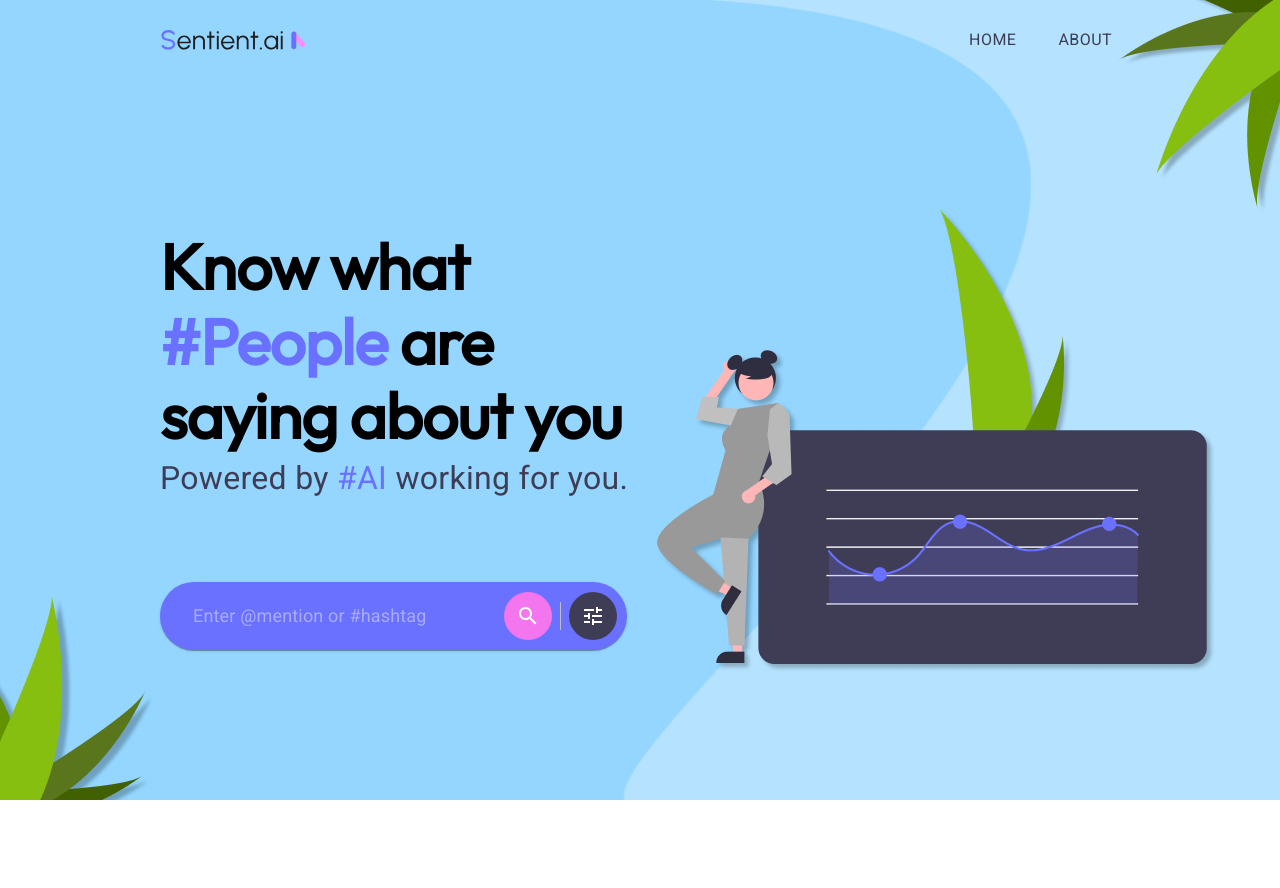
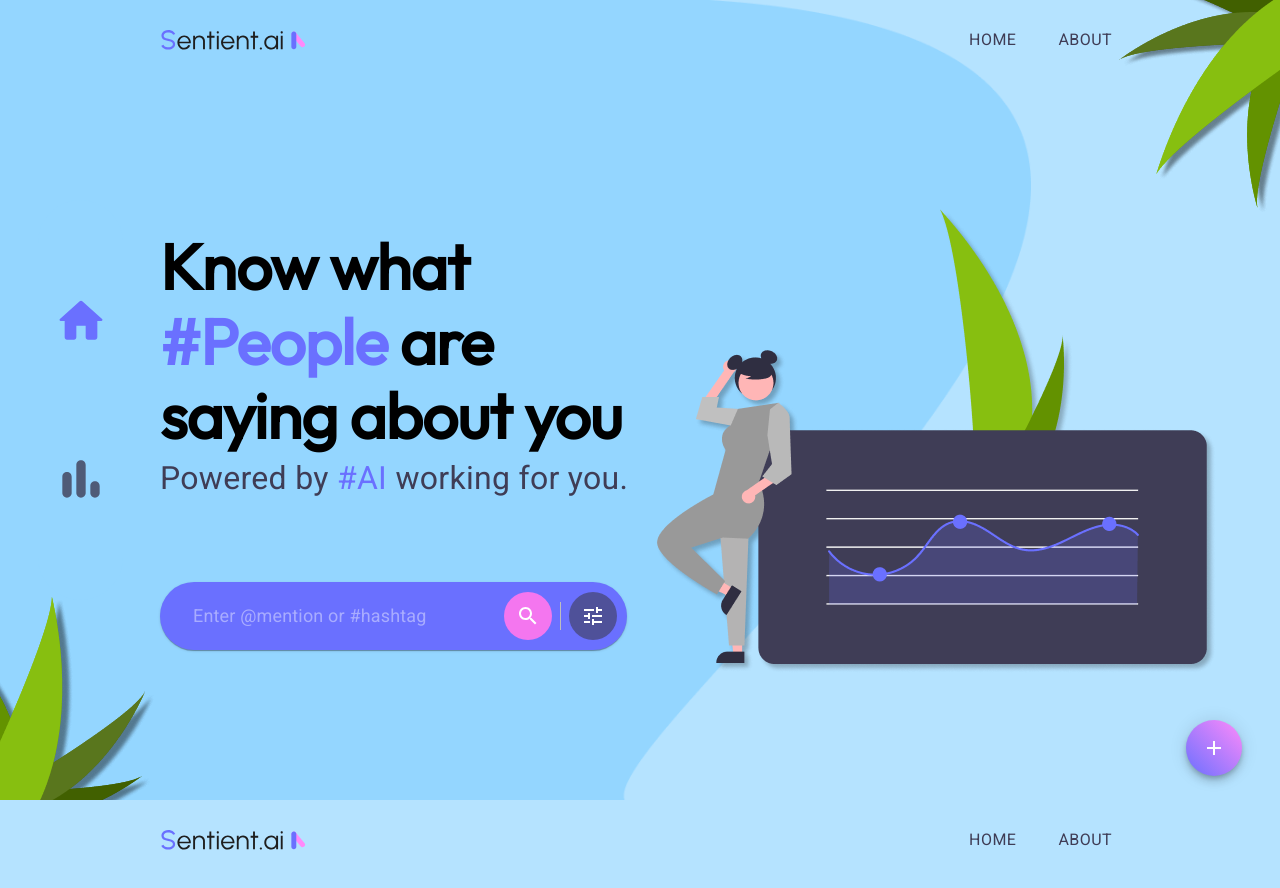
Before and after one commit to om-varshney/Sentient.ai, a React (Create React App) app in the folder Frontend/sentient/: page / in a window 1280 px wide. Shown: the top 888 px of the page. Before the commit the page ends 800 px from the top, so only its background shows below. Built offline with nearby package versions, Linux system fonts and the light colour scheme.

Commit message:
FAB Speed Dial added

```diff
--- a/Frontend/sentient/src/App.js
+++ b/Frontend/sentient/src/App.js
@@ -1,13 +1,19 @@
 import React, { useState, useEffect } from "react";
 import MuiAlert from "@mui/material/Alert";
 import { HomePage } from "./Components/home";
+import { BasicDashboard } from "./Components/application/basicDashboard/dashboard";
 
 const Alert = React.forwardRef(function Alert(props, ref) {
   return <MuiAlert elevation={6} ref={ref} variant="filled" {...props} />;
 });
 
 function App() {
-  return <HomePage />;
+  return (
+    <React.Fragment>
+      <HomePage />
+      <BasicDashboard />
+    </React.Fragment>
+  );
 }
 
 export default App;
--- /dev/null
+++ b/Frontend/sentient/src/Components/application/basicDashboard/dashboard.js
@@ -0,0 +1,65 @@
+import Grid from "@mui/material/Grid";
+import { makeStyles } from "@mui/styles";
+import leaves_1 from "../../../Assets/Leaves_1.png";
+import leaves_2 from "../../../Assets/Leaves_2.png";
+import { NavBar } from "../../navbar";
+import { Button, Stack, Typography } from "@mui/material";
+import { useState } from "react";
+import SideNav from "../sideNav";
+import NewQueryButton from "../../fab";
+
+const useStyles = makeStyles((theme) => ({
+  dashboard: {
+    display: "flex",
+    flexDirection: "column",
+    justifyContent: "center",
+    backgroundColor: "#B5E3FF",
+  },
+  dashboardContainer: {
+    backgroundColor: "transparent",
+    width: "100vw",
+    height: "90vh",
+    display: "flex",
+    flexDirection: "column",
+    justifyContent: "center",
+    alignContent: "flex-start",
+    zIndex: 1,
+  },
+  backgroundEffect1: {
+    position: "fixed",
+    bottom: 0,
+    left: 0,
+    zIndex: 1,
+  },
+  backgroundEffect2: {
+    position: "fixed",
+    top: 0,
+    right: 0,
+  },
+}));
+
+export const BasicDashboard = () => {
+  const classes = useStyles();
+
+  return (
+    <Grid container xs={12} className={classes.dashboard}>
+      <img src={leaves_1} alt="" className={classes.backgroundEffect1} />
+      <img src={leaves_2} alt="" className={classes.backgroundEffect2} />
+      <NavBar />
+      <SideNav />
+      <NewQueryButton />
+      <Grid item container xs={9} className={classes.dashboardContainer}>
+        <Grid item container xs={12}>
+          <Grid item xs={6}></Grid>
+          <Grid item container xs={6}>
+            <Grid item xs={6}></Grid>
+            <Grid item xs={6}></Grid>
+            <Grid item xs={6}></Grid>
+            <Grid item xs={6}></Grid>
+          </Grid>
+        </Grid>
+        <Stack></Stack>
+      </Grid>
+    </Grid>
+  );
+};
--- a/Frontend/sentient/src/Components/application/filters.js
+++ b/Frontend/sentient/src/Components/application/filters.js
@@ -25,15 +25,15 @@ const useStyles = makeStyles((theme) => ({
   filterActions: {
     backgroundColor: "#6A70FF",
     color: "#fff",
+    padding: "15px !important",
   },
   primaryButton: {
     backgroundColor: "#F476EF !important",
     borderRadius: "500px !important",
-    margin: "5px !important",
   },
   secondaryButton: {
     color: "#fff !important",
-    backgroundColor: "#3F3D56 !important",
+    backgroundColor: "rgba(63,61,86,0.6) !important",
     borderRadius: "500px !important",
   },
   backgroundEffect1: {
--- a/Frontend/sentient/src/Components/application/input.js
+++ b/Frontend/sentient/src/Components/application/input.js
@@ -11,7 +11,7 @@ const useStyles = makeStyles((theme) => ({
     backgroundColor: "#F476EF !important",
   },
   filtersButton: {
-    backgroundColor: "#3F3D56 !important",
+    backgroundColor: "rgba(63,61,86,0.6) !important",
   },
   searchIcon: {
     color: "white",
--- /dev/null
+++ b/Frontend/sentient/src/Components/application/sideNav.js
@@ -0,0 +1,59 @@
+import { Stack } from "@mui/material";
+import { makeStyles } from "@mui/styles";
+import { IconButton } from "@mui/material";
+import HomeRoundedIcon from "@mui/icons-material/HomeRounded";
+import BarChartRoundedIcon from "@mui/icons-material/BarChartRounded";
+
+const useStyles = makeStyles((theme) => ({
+  container: {
+    display: "flex",
+    flexDirection: "column",
+    alignContent: "space-evenly",
+    justifyContent: "space-evenly",
+    position: "fixed",
+    height: "50vh",
+    left: "3vw",
+    top: "25vh",
+    padding: "0 0.5vw",
+    backgroundColor: "#94D6FF",
+    borderRadius: "500px",
+  },
+  homeIcon: {
+    color: "rgba(63,61,86,0.8)",
+    fontSize: "3.5rem !important",
+  },
+  barIcon: {
+    color: "rgba(63,61,86,0.8)",
+    fontSize: "3.5rem !important",
+  },
+}));
+
+const selectStyle = (index) => {
+  const elems = Array.from(document.querySelectorAll(".sideNavButton"));
+  elems.forEach((elem) => elem.classList.remove("selectedSideNavButton"));
+  document
+    .getElementById(`sideNavButton_${index}`)
+    .classList.add("selectedSideNavButton");
+};
+
+export default function SideNav() {
+  const classes = useStyles();
+  return (
+    <Stack className={classes.container}>
+      <IconButton>
+        <HomeRoundedIcon
+          id="sideNavButton_1"
+          className={`${classes.homeIcon} selectedSideNavButton sideNavButton`}
+          onClick={() => selectStyle(1)}
+        />
+      </IconButton>
+      <IconButton>
+        <BarChartRoundedIcon
+          id="sideNavButton_2"
+          className={`${classes.homeIcon} sideNavButton`}
+          onClick={() => selectStyle(2)}
+        />
+      </IconButton>
+    </Stack>
+  );
+}
--- /dev/null
+++ b/Frontend/sentient/src/Components/fab.js
@@ -0,0 +1,47 @@
+import * as React from "react";
+import SpeedDial from "@mui/material/SpeedDial";
+import SpeedDialIcon from "@mui/material/SpeedDialIcon";
+import SpeedDialAction from "@mui/material/SpeedDialAction";
+import { makeStyles } from "@mui/styles";
+import EditRoundedIcon from "@mui/icons-material/EditRounded";
+import AddIcon from "@mui/icons-material/Add";
+
+const useStyles = makeStyles((theme) => ({
+  fab: {
+    "& .MuiSpeedDial-fab": {
+      backgroundImage: "linear-gradient(45deg, #6A70FF, #FF8AFA)",
+    },
+    "& .MuiSpeedDialAction-fab": {
+      backgroundColor: "#6A70FF",
+      color: "white",
+    },
+    "& .MuiSpeedDialAction-fab:hover": {
+      backgroundColor: "#6A70FF",
+    },
+  },
+}));
+
+const actions = [
+  { icon: <EditRoundedIcon />, name: "Edit Query" },
+  { icon: <AddIcon />, name: "New Query" },
+];
+
+export default function NewQueryButton() {
+  const classes = useStyles();
+  return (
+    <SpeedDial
+      ariaLabel="SpeedDial basic example"
+      sx={{ position: "fixed", bottom: "3vh", right: "3vw" }}
+      icon={<SpeedDialIcon />}
+      className={classes.fab}
+    >
+      {actions.map((action) => (
+        <SpeedDialAction
+          key={action.name}
+          icon={action.icon}
+          tooltipTitle={action.name}
+        />
+      ))}
+    </SpeedDial>
+  );
+}
--- a/Frontend/sentient/src/Components/home.js
+++ b/Frontend/sentient/src/Components/home.js
@@ -39,7 +39,7 @@ const useStyles = makeStyles((theme) => ({
     right: 0,
   },
   backgroundEffect3: {
-    position: "fixed",
+    position: "absolute",
     top: 0,
     left: 0,
     height: "100%",
--- a/Frontend/sentient/src/index.css
+++ b/Frontend/sentient/src/index.css
@@ -15,6 +15,10 @@ body {
 code {
   font-family: source-code-pro, Menlo, Monaco, Consolas, 'Courier New',
     monospace;
+}
+
+.selectedSideNavButton {
+  color: #6A70FF !important;
 }
 
 .customNav::-webkit-scrollbar-thumb {
```
Also changed, not shown: Frontend/sentient/src/Components/application/basicDashboard/chartCard.js (added), Frontend/sentient/src/Components/application/basicDashboard/infoCard.js (added), Frontend/sentient/src/Components/application/basicDashboard/profileCard.js (added).
